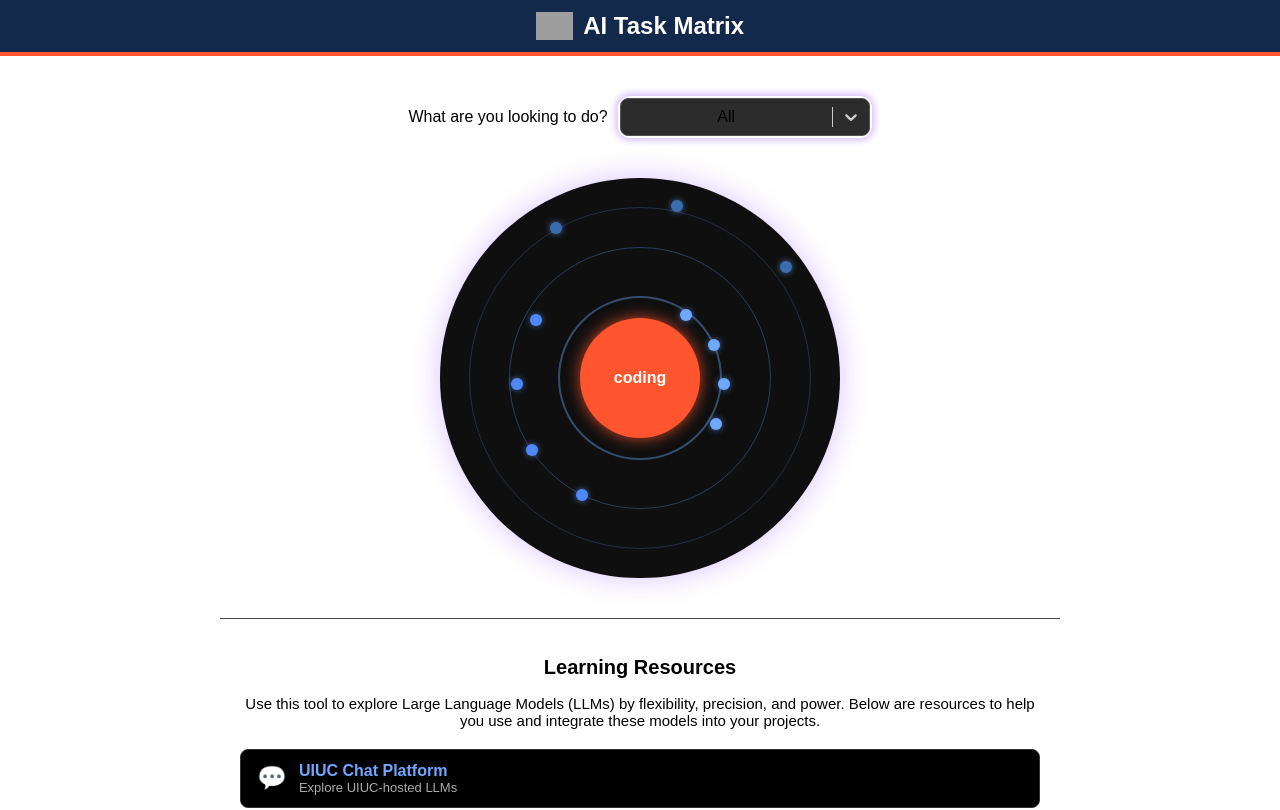
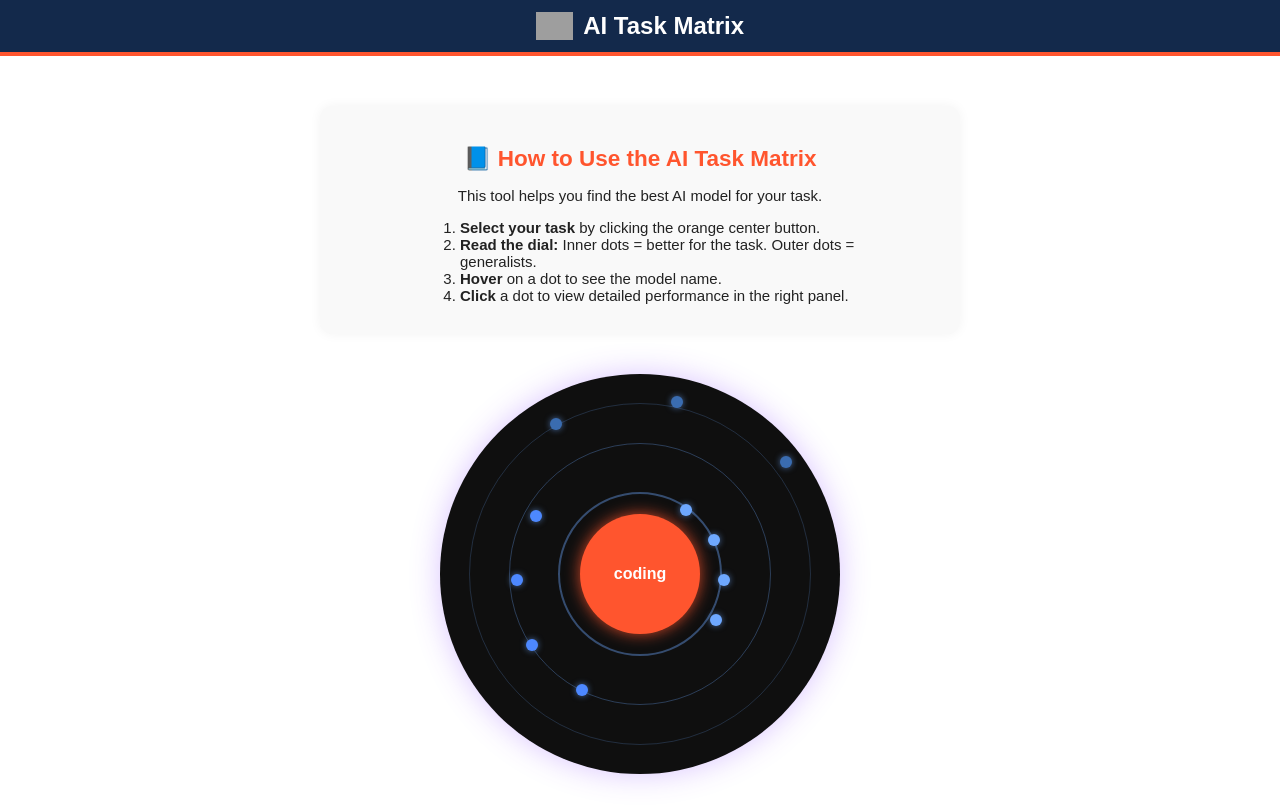
Before and after one commit to godofentropy/LLM_TaskMatrix, a React (Vite) app in the folder llm-matrix/: page / in a window 1280 px wide. Shown: the top 810 px of the page. Built offline with nearby package versions, Linux system fonts and the light colour scheme; grey boxes are pictures that could not be loaded.

Commit message:
explanation

```diff
--- a/llm-matrix/src/App.jsx
+++ b/llm-matrix/src/App.jsx
@@ -1,26 +1,7 @@
-// src/App.jsx
-import { useState } from 'react';
 import RadialTaskSelector from './components/RadialTaskSelector';
-import llmsData from './data/llms.json';
 import './index.css';
-import Select from 'react-select';
 
 function App() {
-    const [selectedCategory, setSelectedCategory] = useState('');
-
-    // All unique categories
-    const allCategories = Array.from(new Set(llmsData.flatMap(llm => llm.categories)));
-
-    // Filter LLMs
-    const filteredLLMs = selectedCategory
-        ? llmsData.filter(llm => llm.categories.includes(selectedCategory))
-        : llmsData;
-
-    const categoryOptions = [
-        { value: '', label: 'All' },
-        ...allCategories.map(category => ({ value: category, label: category })),
-    ];
-
     return (
         <>
             {/* HEADER */}
@@ -54,84 +35,31 @@ function App() {
 
             {/* APP CONTENT */}
             <div className="app">
-                {/* Dropdown */}
-                <div className="dropdown" style={{
-                    display: 'flex',
-                    justifyContent: 'center',
-                    alignItems: 'center',
-                    margin: '20px',
-                    gap: '10px'
+
+                {/* How to Use Section */}
+                <div style={{
+                    maxWidth: '600px',
+                    margin: '30px auto',
+                    padding: '20px',
+                    background: '#f9f9f9',
+                    borderRadius: '12px',
+                    boxShadow: '0 0 12px rgba(0,0,0,0.05)',
+                    color: '#222',
+                    textAlign: 'center',
+                    fontSize: '15px'
                 }}>
-                    <span style={{ color: '#000000ff', fontSize: '16px', fontWeight: '500' }}>
-                        What are you looking to do?
-                    </span>
-                    <div
-                        style={{
-                            display: 'inline-block',
-                            borderRadius: '12px',
-                            boxShadow: '0 0 6px 3px rgba(132, 63, 255, 0.3)',
-                            padding: '2px',
-                            transition: 'box-shadow 0.3s ease-in-out',
-                        }}
-                        onMouseEnter={e => {
-                            e.currentTarget.style.boxShadow = '0 0 18px 8px rgba(138, 43, 226, 0.8)';
-                        }}
-                        onMouseLeave={e => {
-                            e.currentTarget.style.boxShadow = '0 0 12px 4px rgba(138, 43, 226, 0.6)';
-                        }}
-                    >
-                        <Select
-                            classNamePrefix="Select"
-                            menuPortalTarget={document.body}
-                            menuPosition="fixed"
-                            value={categoryOptions.find(option => option.value === selectedCategory)}
-                            onChange={(selectedOption) => setSelectedCategory(selectedOption.value)}
-                            options={categoryOptions}
-                            styles={{
-                                container: (base) => ({
-                                    ...base,
-                                    minWidth: '250px',
-                                    maxWidth: '300px',
-                                    zIndex: 1000, // optional extra
-                                }),
-                                control: (base, state) => ({
-                                    ...base,
-                                    backgroundColor: '#2c2c2c',
-                                    color: '#000000ff',
-                                    borderRadius: '8px',
-                                    border: state.isFocused ? '1px solid #6ea8ff' : '1px solid #555',
-                                    boxShadow: 'none',
-                                    '&:hover': {
-                                        border: '1px solid #6ea8ff',
-                                    },
-                                }),
-                                singleValue: (base) => ({ ...base, color: '#000000ff' }),
-                                menu: (base) => ({
-                                    ...base,
-                                    backgroundColor: '#2c2c2c',
-                                    color: '#000000ff',
-                                    borderRadius: '8px',
-                                    overflow: 'hidden',
-                                    zIndex: 9999,
-                                }),
-                                option: (base, state) => ({
-                                    ...base,
-                                    backgroundColor: state.isFocused
-                                        ? '#444'
-                                        : '#2c2c2c',
-                                    color: '#000000ff',
-                                    cursor: 'pointer',
-                                    '&:active': {
-                                        backgroundColor: '#555',
-                                    },
-                                }),
-                            }}
-                        />
-                    </div>
+                    <h2 style={{ marginBottom: '12px', color: '#ff552e' }}>📘 How to Use the AI Task Matrix</h2>
+                    <p>This tool helps you find the best AI model for your task.</p>
+                    <ol style={{ textAlign: 'left', margin: '10px auto', maxWidth: '400px' }}>
+                        <li><strong>Select your task</strong> by clicking the orange center button.</li>
+                        <li><strong>Read the dial:</strong> Inner dots = better for the task. Outer dots = generalists.</li>
+                        <li><strong>Hover</strong> on a dot to see the model name.</li>
+                        <li><strong>Click</strong> a dot to view detailed performance in the right panel.</li>
+                    </ol>
                 </div>
 
-                {/* Quadrant */}
-                <RadialTaskSelector llms={filteredLLMs} />
+                {/* Radial Dial */}
+                <RadialTaskSelector />
 
                 {/* RESOURCES SECTION */}
                 <div style={{
```
